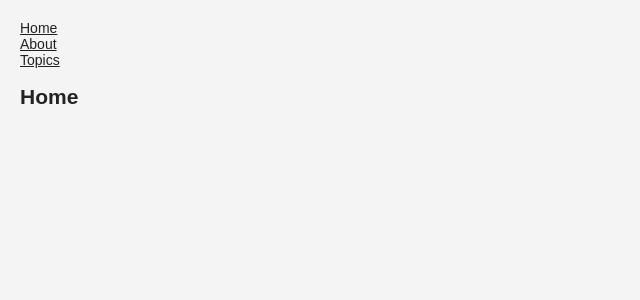
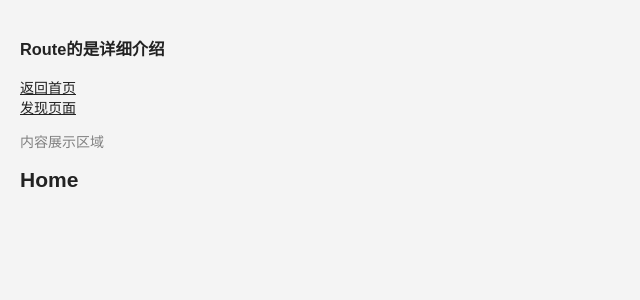
Before and after one commit to lnden/react-learning, a React (Create React App) app: page / in a window 1280 px wide. Shown: the top 300 px of the page, without its empty margins (0-640 px from the left). Built offline with nearby package versions, Linux system fonts and the light colour scheme.

Commit message:
add react-router-dom details

```diff
--- a/src/index.js
+++ b/src/index.js
@@ -52,7 +52,7 @@ import store from './store/merge.js'
 // React Tic-Tac-Toe
 // import App from './study-demo/tic-tac-toe/'
 // Context的使用
-import App from './study-demo/router/nested.jsx'
+import App from './study-demo/router/Route.jsx'
 
 const PRODUCTS = [
     {category: 'Sporting Goods', price: '$49.99', stocked: true, name: 'Football'},
--- /dev/null
+++ b/src/study-demo/router/Route.jsx
@@ -0,0 +1,36 @@
+import React, { Component } from 'react'
+import { BrowserRouter as Router, Route, Link } from 'react-router-dom'
+
+class App extends Component {
+    render() {
+        return (
+            <Router>
+                <section>
+                    <h3>Route的是详细介绍</h3>
+                    <ul>
+                        <li><Link to="/">返回首页</Link></li>
+                        <li><Link to="/discover/21">发现页面</Link></li>
+                    </ul>
+                    <main>
+                        <p>内容展示区域</p>
+                        <Route exact path="/" component={Home}/>
+                        <Route path="/discover/:id" component={Discover}/>
+                    </main>
+                </section>
+            </Router>
+
+        )
+    }
+}
+
+function Home({match,location,history}) {
+    // console.log('match：',match)
+    // console.log('location：',location)
+    // console.log('history：',history)
+    return <h1>Home</h1>
+}
+
+function Discover({match}) {
+    return <h1>Hello,{match.params.id}</h1>
+}
+export default App
```
Also changed, not shown: src/study-demo/router/index.jsx (+14 -3 lines), src/study-demo/router/README.md (added).
